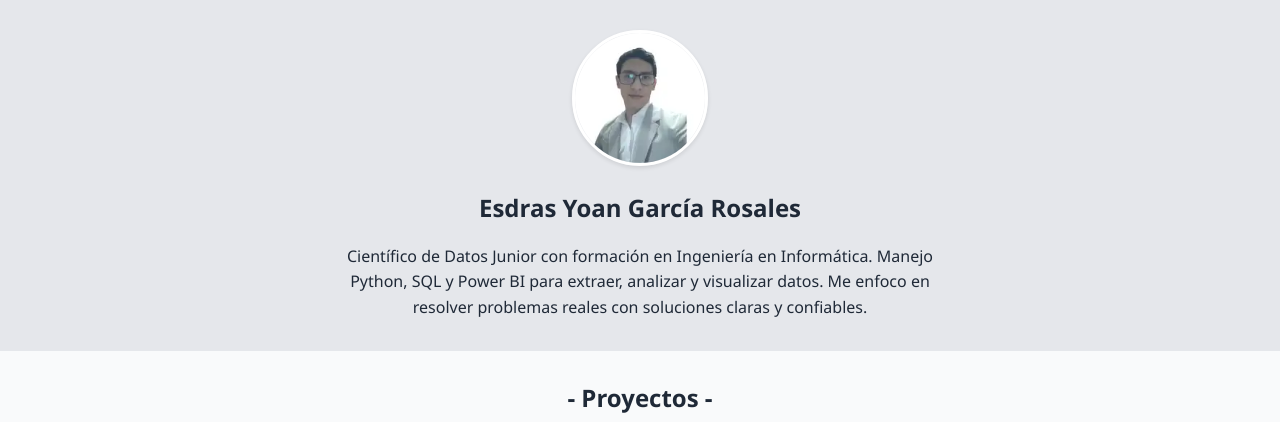
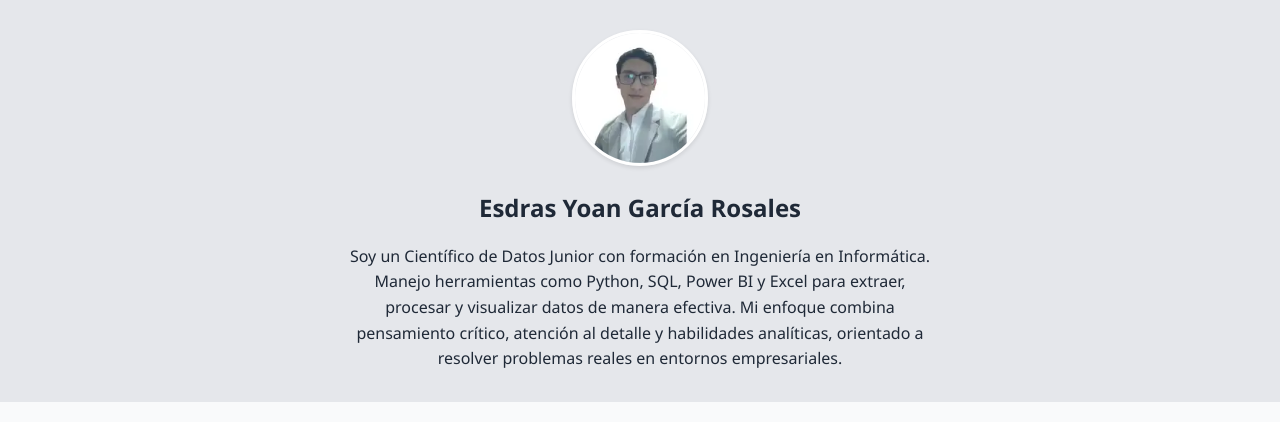
Before and after one commit to Eyoanros01/esdrasgarcia.github.io, a plain HTML site: page index.html in a window 1280 px wide. Shown: the top 422 px of the page. Drawn offline with Linux system fonts and the light colour scheme.

Commit message:
Update index.html

```diff
--- a/index.html
+++ b/index.html
@@ -12,7 +12,7 @@
         <img src="images/profile.webp" alt="Esdras García" width="130" height="130">
         <h1>Esdras Yoan García Rosales</h1>
         <p>
-            Científico de Datos Junior con formación en Ingeniería en Informática. Manejo Python, SQL y Power BI para extraer, analizar y visualizar datos. Me enfoco en resolver problemas reales con soluciones claras y confiables.
+            Soy un Científico de Datos Junior con formación en Ingeniería en Informática. Manejo herramientas como Python, SQL, Power BI y Excel para extraer, procesar y visualizar datos de manera efectiva. Mi enfoque combina pensamiento crítico, atención al detalle y habilidades analíticas, orientado a resolver problemas reales en entornos empresariales.
         </p>
     </section>
 
```
